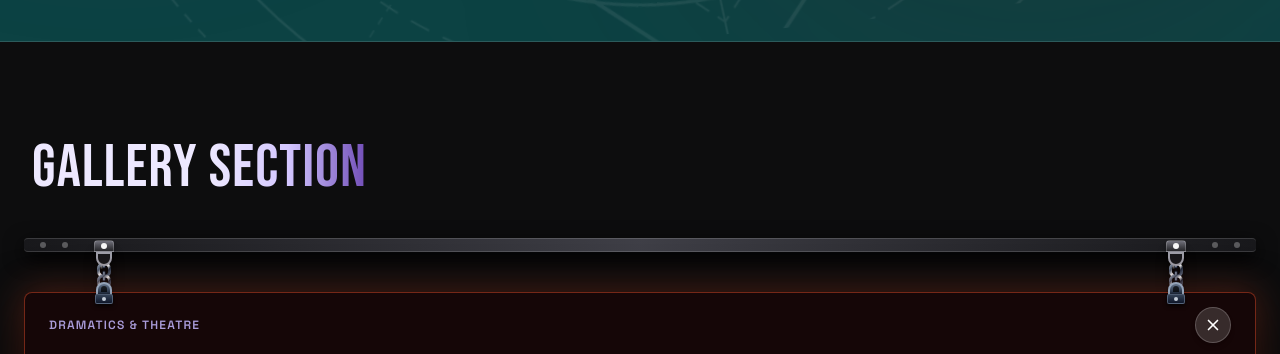
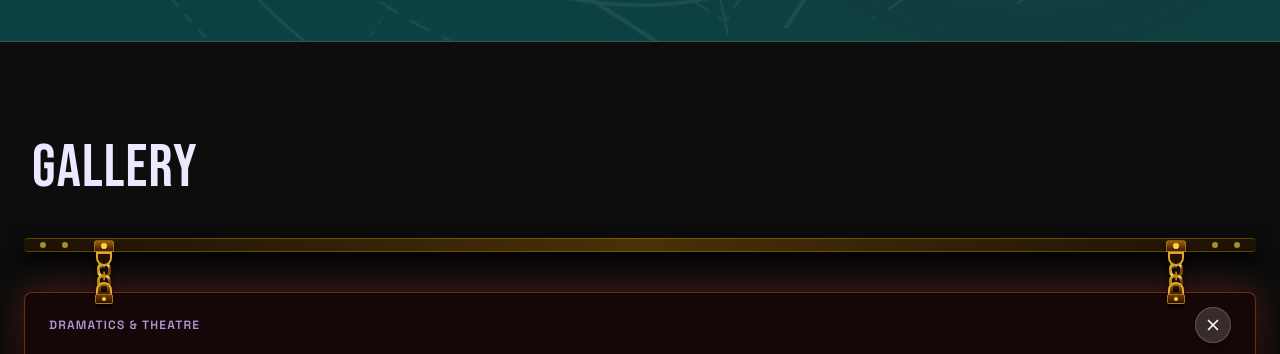
Before and after one commit to ritam413/trial_repo, a Next.js app: page / in a window 1280 px wide. Shown: the part 2440-2794 px from the top of the page. Built offline with nearby package versions, Linux system fonts and the light colour scheme; a web font is replaced by a local one.

Commit message:
style(gallery): update chain hardware to antique brass and warm forged gold

```diff
--- a/src/components/event/CoreMembersSection.tsx
+++ b/src/components/event/CoreMembersSection.tsx
@@ -574,12 +574,8 @@ export default function CoreMembersSection() {
       <div className="flex flex-col lg:flex-row lg:items-end justify-between gap-6 mb-12 sm:mb-16">
         <div className="max-w-2xl">
           <h2 className="core-anim-header font-display text-4xl sm:text-6xl lg:text-7xl text-[#ffffff] leading-none uppercase tracking-tight">
-            NEW CORE <span className="text-transparent bg-clip-text bg-gradient-to-r from-[#ffffff] via-[#d4c7ff] to-[#714cb6]">MEMBERS</span>
+             CORE <span className="text-transparent bg-clip-text bg-gradient-to-r from-[#ffffff] via-[#d4c7ff] to-[#714cb6]">MEMBERS</span>
           </h2>
-
-          <p className="core-anim-header mt-3 font-tech text-xs sm:text-sm text-[#d4c7ff]/80 leading-relaxed">
-            Six student stewards curating this year&rsquo;s edition. Dealt in from the sides with GSAP physics—tap any profile to flip and discover their editorial vision.
-          </p>
         </div>
       </div>
 
--- a/src/components/event/GallerySection.tsx
+++ b/src/components/event/GallerySection.tsx
@@ -334,69 +334,69 @@ function VerticalChainSegment({
       aria-hidden="true"
     >
       <defs>
-        {/* Steel Link Gradient (Front-facing oval link) */}
-        <linearGradient id="forgedSteelFront" x1="0%" y1="0%" x2="100%" y2="100%">
-          <stop offset="0%" stopColor="#94a3b8" />
-          <stop offset="25%" stopColor="#475569" />
-          <stop offset="50%" stopColor="#f8fafc" />
-          <stop offset="70%" stopColor="#1e293b" />
-          <stop offset="100%" stopColor="#64748b" />
+        {/* Antique Brass & Forged Gold Link Gradient (Front-facing oval link) */}
+        <linearGradient id="antiqueBrassFront" x1="0%" y1="0%" x2="100%" y2="100%">
+          <stop offset="0%" stopColor="#FDE047" />
+          <stop offset="25%" stopColor="#CA8A04" />
+          <stop offset="50%" stopColor="#FEF08A" />
+          <stop offset="72%" stopColor="#78350F" />
+          <stop offset="100%" stopColor="#A16207" />
         </linearGradient>
 
-        {/* Side-Profile Interlocking Link Gradient */}
-        <linearGradient id="forgedSteelSide" x1="0%" y1="0%" x2="100%" y2="0%">
-          <stop offset="0%" stopColor="#1e293b" />
-          <stop offset="30%" stopColor="#64748b" />
-          <stop offset="50%" stopColor="#cbd5e1" />
-          <stop offset="75%" stopColor="#334155" />
-          <stop offset="100%" stopColor="#0f172a" />
+        {/* Side-Profile Interlocking Link Gradient (Burnished Bronze & Amber Gold) */}
+        <linearGradient id="antiqueBrassSide" x1="0%" y1="0%" x2="100%" y2="0%">
+          <stop offset="0%" stopColor="#451A03" />
+          <stop offset="28%" stopColor="#92400E" />
+          <stop offset="50%" stopColor="#FDE047" />
+          <stop offset="75%" stopColor="#A16207" />
+          <stop offset="100%" stopColor="#291002" />
         </linearGradient>
 
-        {/* Specular Highlight */}
-        <linearGradient id="linkGleam" x1="0%" y1="0%" x2="0%" y2="100%">
-          <stop offset="0%" stopColor="#ffffff" stopOpacity="0.9" />
-          <stop offset="100%" stopColor="#ffffff" stopOpacity="0" />
+        {/* Golden Specular Gleam */}
+        <linearGradient id="brassGleam" x1="0%" y1="0%" x2="0%" y2="100%">
+          <stop offset="0%" stopColor="#FEF9C3" stopOpacity="0.95" />
+          <stop offset="100%" stopColor="#FDE047" stopOpacity="0" />
         </linearGradient>
       </defs>
 
       {links === 4 ? (
         <>
           {/* Link 1 (Front oval) */}
-          <rect x="3.5" y="1" width="11" height="12" rx="4.5" stroke="url(#forgedSteelFront)" strokeWidth="3" />
-          <rect x="5.5" y="2.5" width="2" height="4" rx="1" fill="url(#linkGleam)" opacity="0.7" />
+          <rect x="3.5" y="1" width="11" height="12" rx="4.5" stroke="url(#antiqueBrassFront)" strokeWidth="3" />
+          <rect x="5.5" y="2.5" width="2" height="4" rx="1" fill="url(#brassGleam)" opacity="0.8" />
 
           {/* Link 2 (Side profile) */}
-          <rect x="7.5" y="8" width="3" height="10" rx="1.5" fill="url(#forgedSteelSide)" stroke="#0f172a" strokeWidth="0.8" />
+          <rect x="7.5" y="8" width="3" height="10" rx="1.5" fill="url(#antiqueBrassSide)" stroke="#291002" strokeWidth="0.8" />
 
           {/* Link 3 (Front oval) */}
-          <rect x="3.5" y="14" width="11" height="12" rx="4.5" stroke="url(#forgedSteelFront)" strokeWidth="3" />
-          <rect x="5.5" y="15.5" width="2" height="4" rx="1" fill="url(#linkGleam)" opacity="0.7" />
+          <rect x="3.5" y="14" width="11" height="12" rx="4.5" stroke="url(#antiqueBrassFront)" strokeWidth="3" />
+          <rect x="5.5" y="15.5" width="2" height="4" rx="1" fill="url(#brassGleam)" opacity="0.8" />
 
           {/* Link 4 (Side profile) */}
-          <rect x="7.5" y="21" width="3" height="10" rx="1.5" fill="url(#forgedSteelSide)" stroke="#0f172a" strokeWidth="0.8" />
+          <rect x="7.5" y="21" width="3" height="10" rx="1.5" fill="url(#antiqueBrassSide)" stroke="#291002" strokeWidth="0.8" />
 
           {/* Link 5 (Front oval bottom hook) */}
-          <rect x="3.5" y="26" width="11" height="11" rx="4.5" stroke="url(#forgedSteelFront)" strokeWidth="3" />
+          <rect x="3.5" y="26" width="11" height="11" rx="4.5" stroke="url(#antiqueBrassFront)" strokeWidth="3" />
         </>
       ) : links === 2 ? (
         <>
           {/* Link 1 (Front oval) */}
-          <rect x="3.5" y="1" width="11" height="11" rx="4.5" stroke="url(#forgedSteelFront)" strokeWidth="3" />
+          <rect x="3.5" y="1" width="11" height="11" rx="4.5" stroke="url(#antiqueBrassFront)" strokeWidth="3" />
           {/* Link 2 (Side profile) */}
-          <rect x="7.5" y="7" width="3" height="9" rx="1.5" fill="url(#forgedSteelSide)" stroke="#0f172a" strokeWidth="0.8" />
+          <rect x="7.5" y="7" width="3" height="9" rx="1.5" fill="url(#antiqueBrassSide)" stroke="#291002" strokeWidth="0.8" />
         </>
       ) : (
         <>
           {/* Link 1 (Front oval - top) */}
-          <rect x="3.5" y="1" width="11" height="12" rx="4.5" stroke="url(#forgedSteelFront)" strokeWidth="3" />
-          <rect x="5.5" y="2.5" width="2" height="3" rx="1" fill="url(#linkGleam)" opacity="0.7" />
+          <rect x="3.5" y="1" width="11" height="12" rx="4.5" stroke="url(#antiqueBrassFront)" strokeWidth="3" />
+          <rect x="5.5" y="2.5" width="2" height="3" rx="1" fill="url(#brassGleam)" opacity="0.8" />
 
           {/* Link 2 (Side profile - middle interlock) */}
-          <rect x="7.5" y="8" width="3" height="10" rx="1.5" fill="url(#forgedSteelSide)" stroke="#0f172a" strokeWidth="0.8" />
+          <rect x="7.5" y="8" width="3" height="10" rx="1.5" fill="url(#antiqueBrassSide)" stroke="#291002" strokeWidth="0.8" />
 
           {/* Link 3 (Front oval - bottom) */}
-          <rect x="3.5" y="14" width="11" height="12" rx="4.5" stroke="url(#forgedSteelFront)" strokeWidth="3" />
-          <rect x="5.5" y="15.5" width="2" height="3" rx="1" fill="url(#linkGleam)" opacity="0.7" />
+          <rect x="3.5" y="14" width="11" height="12" rx="4.5" stroke="url(#antiqueBrassFront)" strokeWidth="3" />
+          <rect x="5.5" y="15.5" width="2" height="3" rx="1" fill="url(#brassGleam)" opacity="0.8" />
         </>
       )}
     </svg>
@@ -409,24 +409,24 @@ function CardShackle({ position }: { position: "top" | "bottom" }) {
     <div className="flex flex-col items-center pointer-events-none select-none" aria-hidden="true">
       {isTop ? (
         <>
-          {/* Metal D-Ring / Arch looping upward out of the card */}
-          <div className="w-4 h-3.5 -mb-0.5 rounded-t-full border-2 border-[#94a3b8] bg-gradient-to-b from-[#64748b] to-[#1e293b] shadow-sm flex items-center justify-center">
-            <div className="w-1.5 h-1.5 rounded-t-full bg-black/70" />
+          {/* Forged Brass D-Ring / Arch looping upward out of the card */}
+          <div className="w-4 h-3.5 -mb-0.5 rounded-t-full border-2 border-[#D4AF37] bg-gradient-to-b from-[#A16207] to-[#451A03] shadow-sm flex items-center justify-center">
+            <div className="w-1.5 h-1.5 rounded-t-full bg-black/80" />
           </div>
           {/* Mounting Base Plate riveted into the card face */}
-          <div className="w-4.5 h-2.5 rounded-xs bg-gradient-to-b from-[#334155] to-[#0f172a] border border-[#64748b]/70 shadow-[0_2px_4px_rgba(0,0,0,0.8)] flex items-center justify-center">
-            <div className="w-1 h-1 rounded-full bg-[#cbd5e1] shadow-inner" />
+          <div className="w-4.5 h-2.5 rounded-xs bg-gradient-to-b from-[#78350F] to-[#291002] border border-[#CA8A04]/80 shadow-[0_2px_4px_rgba(0,0,0,0.9)] flex items-center justify-center">
+            <div className="w-1 h-1 rounded-full bg-[#FDE047] shadow-inner" />
           </div>
         </>
       ) : (
         <>
           {/* Mounting Base Plate riveted into the card face */}
-          <div className="w-4.5 h-2.5 rounded-xs bg-gradient-to-b from-[#0f172a] to-[#334155] border border-[#64748b]/70 shadow-[0_2px_4px_rgba(0,0,0,0.8)] flex items-center justify-center">
-            <div className="w-1 h-1 rounded-full bg-[#cbd5e1] shadow-inner" />
+          <div className="w-4.5 h-2.5 rounded-xs bg-gradient-to-b from-[#291002] to-[#78350F] border border-[#CA8A04]/80 shadow-[0_2px_4px_rgba(0,0,0,0.9)] flex items-center justify-center">
+            <div className="w-1 h-1 rounded-full bg-[#FDE047] shadow-inner" />
           </div>
-          {/* Metal D-Ring / Arch looping downward out of the card */}
-          <div className="w-4 h-3.5 -mt-0.5 rounded-b-full border-2 border-[#94a3b8] bg-gradient-to-t from-[#64748b] to-[#1e293b] shadow-sm flex items-center justify-center">
-            <div className="w-1.5 h-1.5 rounded-b-full bg-black/70" />
+          {/* Forged Brass D-Ring / Arch looping downward out of the card */}
+          <div className="w-4 h-3.5 -mt-0.5 rounded-b-full border-2 border-[#D4AF37] bg-gradient-to-t from-[#A16207] to-[#451A03] shadow-sm flex items-center justify-center">
+            <div className="w-1.5 h-1.5 rounded-b-full bg-black/80" />
           </div>
         </>
       )}
@@ -544,9 +544,7 @@ export default function GallerySection() {
           <div>
             <h2 className="font-display text-4xl sm:text-5xl md:text-6xl text-[#EDE8FF] leading-none uppercase tracking-tight">
               GALLERY{" "}
-              <span className="text-transparent bg-clip-text bg-gradient-to-r from-[#EDE8FF] via-[#d4c7ff] to-[#714cb6]">
-                SECTION
-              </span>
+
             </h2>
           </div>
         </div>
@@ -556,33 +554,33 @@ export default function GallerySection() {
             ==================================================================== */}
         <div className="overhead-gantry relative w-full mb-1 flex flex-col items-center pointer-events-none select-none">
           {/* Overhead Heavy Iron Truss / Gantry Beam */}
-          <div className="relative w-full h-3.5 rounded bg-gradient-to-r from-zinc-900 via-zinc-700 to-zinc-900 border-y border-white/15 shadow-[0_6px_20px_rgba(0,0,0,0.95)] flex items-center justify-between px-6 sm:px-12 md:px-20">
+          <div className="relative w-full h-3.5 rounded bg-gradient-to-r from-[#1C1204] via-[#4A3208] to-[#1C1204] border-y border-[#CA8A04]/40 shadow-[0_6px_20px_rgba(0,0,0,0.95)] flex items-center justify-between px-6 sm:px-12 md:px-20">
             {/* Structural Rivet Pattern */}
-            <div className="absolute inset-x-0 top-1/2 -translate-y-1/2 flex justify-between px-4 pointer-events-none opacity-40">
+            <div className="absolute inset-x-0 top-1/2 -translate-y-1/2 flex justify-between px-4 pointer-events-none opacity-60">
               <div className="flex gap-4">
-                <span className="w-1.5 h-1.5 rounded-full bg-white/70 shadow-sm" />
-                <span className="w-1.5 h-1.5 rounded-full bg-white/70 shadow-sm" />
+                <span className="w-1.5 h-1.5 rounded-full bg-[#FDE047] shadow-sm" />
+                <span className="w-1.5 h-1.5 rounded-full bg-[#FDE047] shadow-sm" />
               </div>
               <div className="flex gap-4">
-                <span className="w-1.5 h-1.5 rounded-full bg-white/70 shadow-sm" />
-                <span className="w-1.5 h-1.5 rounded-full bg-white/70 shadow-sm" />
+                <span className="w-1.5 h-1.5 rounded-full bg-[#FDE047] shadow-sm" />
+                <span className="w-1.5 h-1.5 rounded-full bg-[#FDE047] shadow-sm" />
               </div>
             </div>
 
             {/* Left Ceiling Flange & Shackle */}
             <div className="relative -translate-x-1/2 -bottom-2 z-10 flex flex-col items-center">
-              <div className="w-5 h-3 rounded-t bg-gradient-to-b from-zinc-500 to-zinc-800 border border-white/20 shadow-md flex items-center justify-center">
-                <div className="w-1.5 h-1.5 rounded-full bg-white shadow-inner" />
+              <div className="w-5 h-3 rounded-t bg-gradient-to-b from-[#A16207] to-[#451A03] border border-[#FDE047]/30 shadow-md flex items-center justify-center">
+                <div className="w-1.5 h-1.5 rounded-full bg-[#FDE047] shadow-inner" />
               </div>
-              <div className="w-4 h-3.5 rounded-b-full border-2 border-zinc-400 bg-zinc-900" />
+              <div className="w-4 h-3.5 rounded-b-full border-2 border-[#D4AF37] bg-[#291002]" />
             </div>
 
             {/* Right Ceiling Flange & Shackle */}
             <div className="relative translate-x-1/2 -bottom-2 z-10 flex flex-col items-center">
-              <div className="w-5 h-3 rounded-t bg-gradient-to-b from-zinc-500 to-zinc-800 border border-white/20 shadow-md flex items-center justify-center">
-                <div className="w-1.5 h-1.5 rounded-full bg-white shadow-inner" />
+              <div className="w-5 h-3 rounded-t bg-gradient-to-b from-[#A16207] to-[#451A03] border border-[#FDE047]/30 shadow-md flex items-center justify-center">
+                <div className="w-1.5 h-1.5 rounded-full bg-[#FDE047] shadow-inner" />
               </div>
-              <div className="w-4 h-3.5 rounded-b-full border-2 border-zinc-400 bg-zinc-900" />
+              <div className="w-4 h-3.5 rounded-b-full border-2 border-[#D4AF37] bg-[#291002]" />
             </div>
           </div>
 
@@ -868,15 +866,15 @@ export default function GallerySection() {
     <div className="relative w-full h-8 mt-1 pointer-events-none select-none">
       <div className="absolute left-6 sm:left-12 md:left-20 -translate-x-1/2 top-0 flex flex-col items-center">
         <VerticalChainSegment links={2} />
-        <div className="w-3.5 h-5 -mt-0.5 rounded-b-full bg-gradient-to-b from-zinc-500 via-zinc-700 to-zinc-900 border border-white/20 shadow-[0_4px_10px_rgba(0,0,0,0.9)] flex items-center justify-center">
-          <div className="w-1.5 h-2 rounded-full bg-zinc-400/40" />
+        <div className="w-3.5 h-5 -mt-0.5 rounded-b-full bg-gradient-to-b from-[#CA8A04] via-[#78350F] to-[#291002] border border-[#FDE047]/40 shadow-[0_4px_10px_rgba(0,0,0,0.95)] flex items-center justify-center">
+          <div className="w-1.5 h-2 rounded-full bg-[#FDE047]/50" />
         </div>
       </div>
 
       <div className="absolute right-6 sm:right-12 md:right-20 translate-x-1/2 top-0 flex flex-col items-center">
         <VerticalChainSegment links={2} />
-        <div className="w-3.5 h-5 -mt-0.5 rounded-b-full bg-gradient-to-b from-zinc-500 via-zinc-700 to-zinc-900 border border-white/20 shadow-[0_4px_10px_rgba(0,0,0,0.9)] flex items-center justify-center">
-          <div className="w-1.5 h-2 rounded-full bg-zinc-400/40" />
+        <div className="w-3.5 h-5 -mt-0.5 rounded-b-full bg-gradient-to-b from-[#CA8A04] via-[#78350F] to-[#291002] border border-[#FDE047]/40 shadow-[0_4px_10px_rgba(0,0,0,0.95)] flex items-center justify-center">
+          <div className="w-1.5 h-2 rounded-full bg-[#FDE047]/50" />
         </div>
       </div>
     </div>
```
Also changed, not shown: 2 other files (tests, documents, lock files or other folders).
